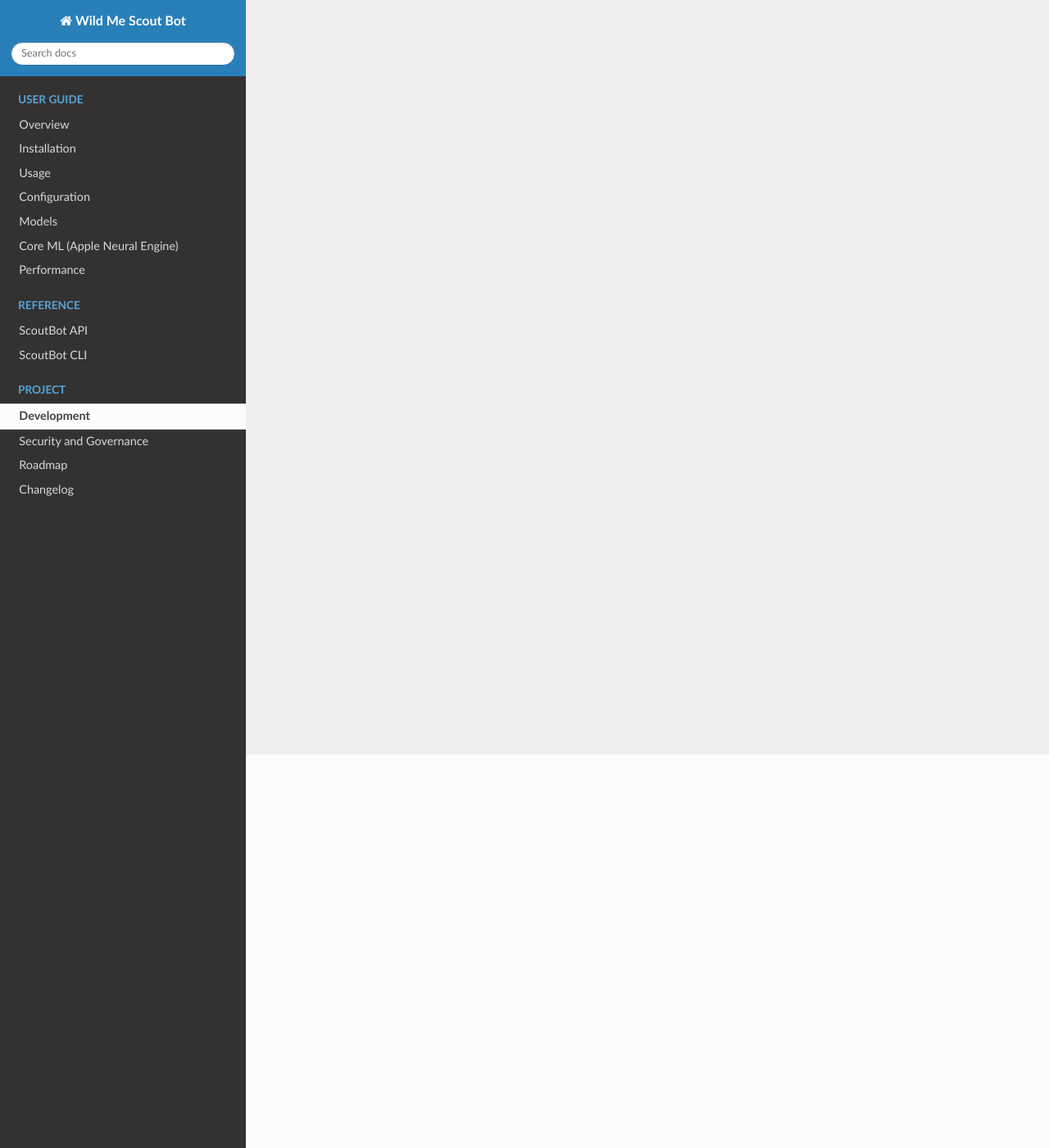
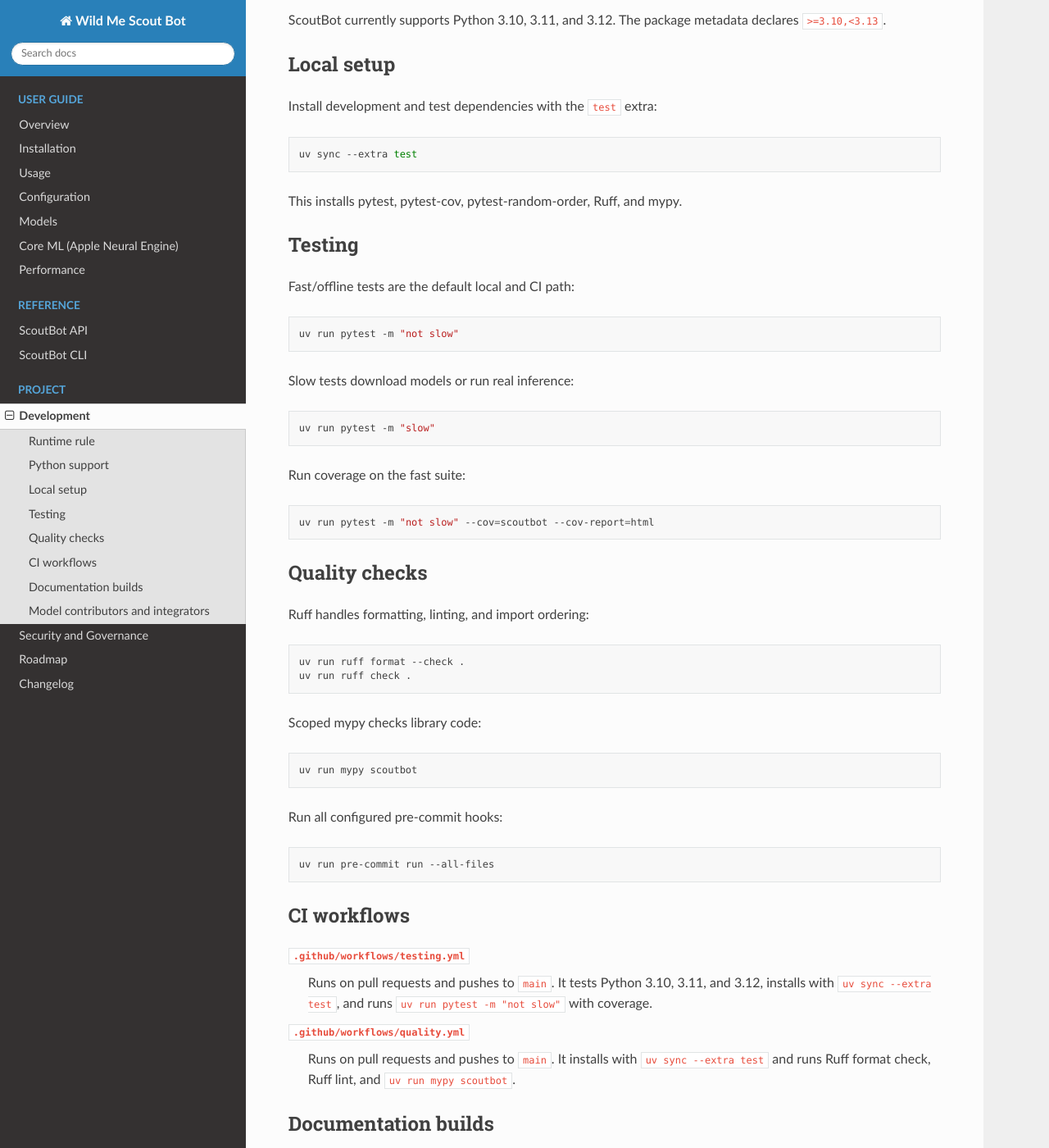
Before and after one commit to SurveyTools/scoutbot-two, a Sphinx documentation site: the page built from docs/development.rst, in a window 1280 px wide and 1400 px high, scrolled down 480 px. Shown: the whole window at 82% size. Built offline with Sphinx 7.4.7 and the Read the Docs theme 3.1.0, drawn with Linux system fonts in a browser that asks for light colours; formulas are drawn with MathJax 3; some of the changed text lies outside the part shown.

Commit message:
Rewrite maintainer/development docs for quality workflow.

```diff
--- a/docs/development.rst
+++ b/docs/development.rst
@@ -1,8 +1,113 @@
 Development
 ===========
 
-This page covers contributor setup, tests, formatting, linting, type checking,
-CI workflows, documentation builds, and model-integration contributor guidance.
+This page covers contributor setup, tests, formatting, linting, type checking, CI workflows,
+documentation builds, and model-integration contributor guidance.
 
-Detailed contributor workflow content will be added during the maintainer
-documentation rewrite.
+Runtime rule
+------------
+
+Use ``uv`` for Python and tool commands. Do not run ``python``, ``pytest``, ``ruff``, ``mypy``,
+or similar tools directly.
+
+.. code-block:: bash
+
+   uv run pytest -m "not slow"
+   uv run ruff check .
+   uv run mypy scoutbot
+
+Python support
+--------------
+
+ScoutBot currently supports Python 3.10, 3.11, and 3.12. The package metadata declares
+``>=3.10,<3.13``.
+
+Local setup
+-----------
+
+Install development and test dependencies with the ``test`` extra:
+
+.. code-block:: bash
+
+   uv sync --extra test
+
+This installs pytest, pytest-cov, pytest-random-order, Ruff, and mypy.
+
+Testing
+-------
+
+Fast/offline tests are the default local and CI path:
+
+.. code-block:: bash
+
+   uv run pytest -m "not slow"
+
+Slow tests download models or run real inference:
+
+.. code-block:: bash
+
+   uv run pytest -m "slow"
+
+Run coverage on the fast suite:
+
+.. code-block:: bash
+
+   uv run pytest -m "not slow" --cov=scoutbot --cov-report=html
+
+Quality checks
+--------------
+
+Ruff handles formatting, linting, and import ordering:
+
+.. code-block:: bash
+
+   uv run ruff format --check .
+   uv run ruff check .
+
+Scoped mypy checks library code:
+
+.. code-block:: bash
+
+   uv run mypy scoutbot
+
+Run all configured pre-commit hooks:
+
+.. code-block:: bash
+
+   uv run pre-commit run --all-files
+
+CI workflows
+------------
+
+``.github/workflows/testing.yml``
+   Runs on pull requests and pushes to ``main``. It tests Python 3.10, 3.11, and 3.12, installs
+   with ``uv sync --extra test``, and runs ``uv run pytest -m "not slow"`` with coverage.
+
+``.github/workflows/quality.yml``
+   Runs on pull requests and pushes to ``main``. It installs with ``uv sync --extra test`` and
+   runs Ruff format check, Ruff lint, and ``uv run mypy scoutbot``.
+
+Documentation builds
+--------------------
+
+Install docs dependencies and build Sphinx:
+
+.. code-block:: bash
+
+   uv sync --extra docs
+   uv run sphinx-build -M html docs docs/build
+
+Model contributors and integrators
+----------------------------------
+
+The current public model-extension API is not mature. Model configs live in
+``scoutbot/loc/__init__.py`` today, and future registry work is tracked in
+``docs/superpowers/plans/2026-05-09-scoutbot-registry.md`` and :doc:`roadmap`.
+
+New model integration work should include:
+
+* artifact provenance
+* integrity verification
+* config schema tests
+* CLI choice tests
+* output compatibility checks
```
Also changed, not shown: CLAUDE.md (+28 -9 lines), docs/security.rst (+55 -5 lines), docs/superpowers/plans/2026-07-02-documentation-reorganization.md (+4 -4 lines).
